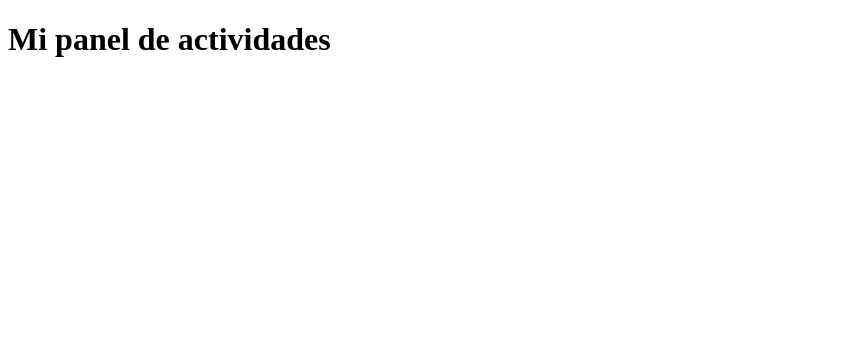
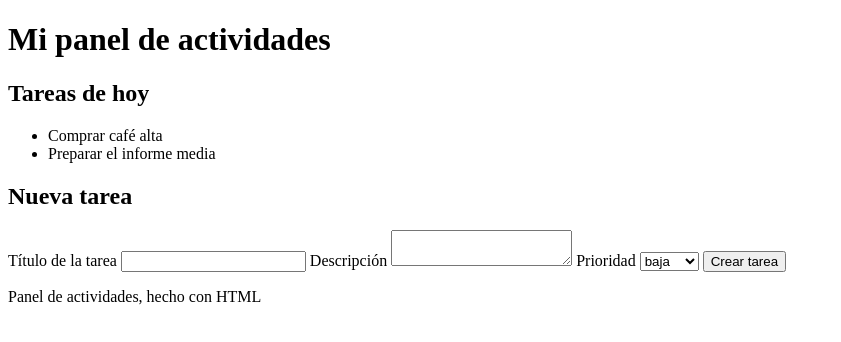
Before and after one commit to justinencarnacionsena-arch/panel-actividades, a plain HTML site: page index.html in a window 1280 px wide. Shown: the whole page, without its empty margins (0-841 px from the left). Drawn offline with Linux system fonts and the light colour scheme.

Commit message:
Update index.html

```diff
--- a/index.html
+++ b/index.html
@@ -5,9 +5,45 @@
     <title>Panel de actividades</title>
   </head>
   <body>
-    <h1>Mi panel de actividades</h1>
+    <header>
+  <h1>Mi panel de actividades</h1>
+</header>
+
+<main>
+  <section>
+    <h2>Tareas de hoy</h2>
+    <ul>
+      <li>Comprar café <span class="badge-prioridad">alta</span></li>
+      <li>Preparar el informe <span class="badge-prioridad">media</span></li>
+    </ul>
+  </section>
+
+  <section>
+    <h2>Nueva tarea</h2>
+    <form>
+      <label for="titulo">Título de la tarea</label>
+      <input type="text" id="titulo" required maxlength="80">
+
+      <label for="descripcion">Descripción</label>
+      <textarea id="descripcion"></textarea>
+
+      <label for="prioridad">Prioridad</label>
+      <select id="prioridad">
+        <option>baja</option>
+        <option>media</option>
+        <option>alta</option>
+      </select>
+
+      <button>Crear tarea</button>
+    </form>
+  </section>
+</main>
+
+<footer>
+  <p>Panel de actividades, hecho con HTML</p>
+</footer>
     <script>
-  console.log("La página cargó");
+  console.log("todo bien por aca bro tu tranqui");
 </script>
   </body>
 </html>
```
